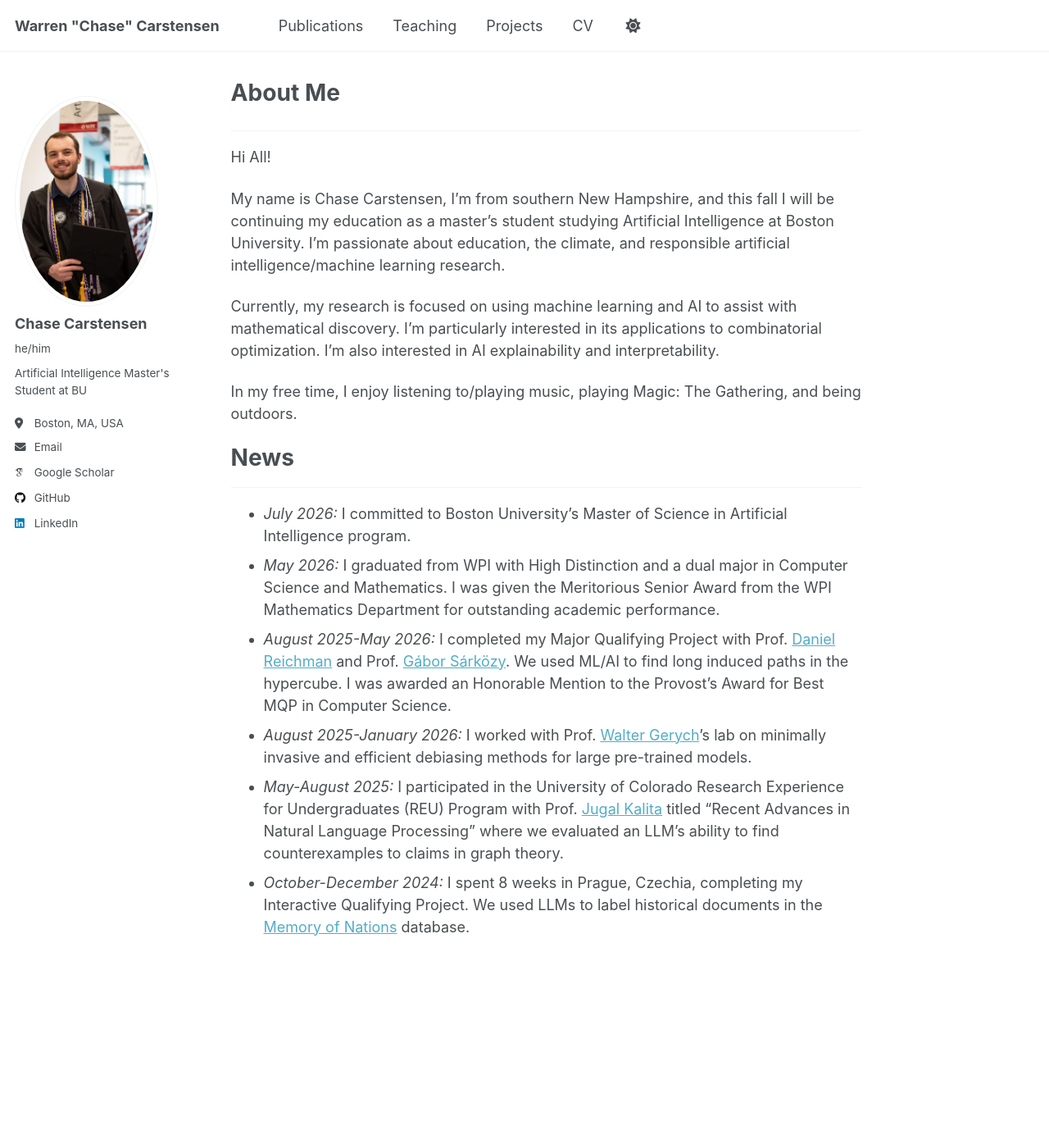
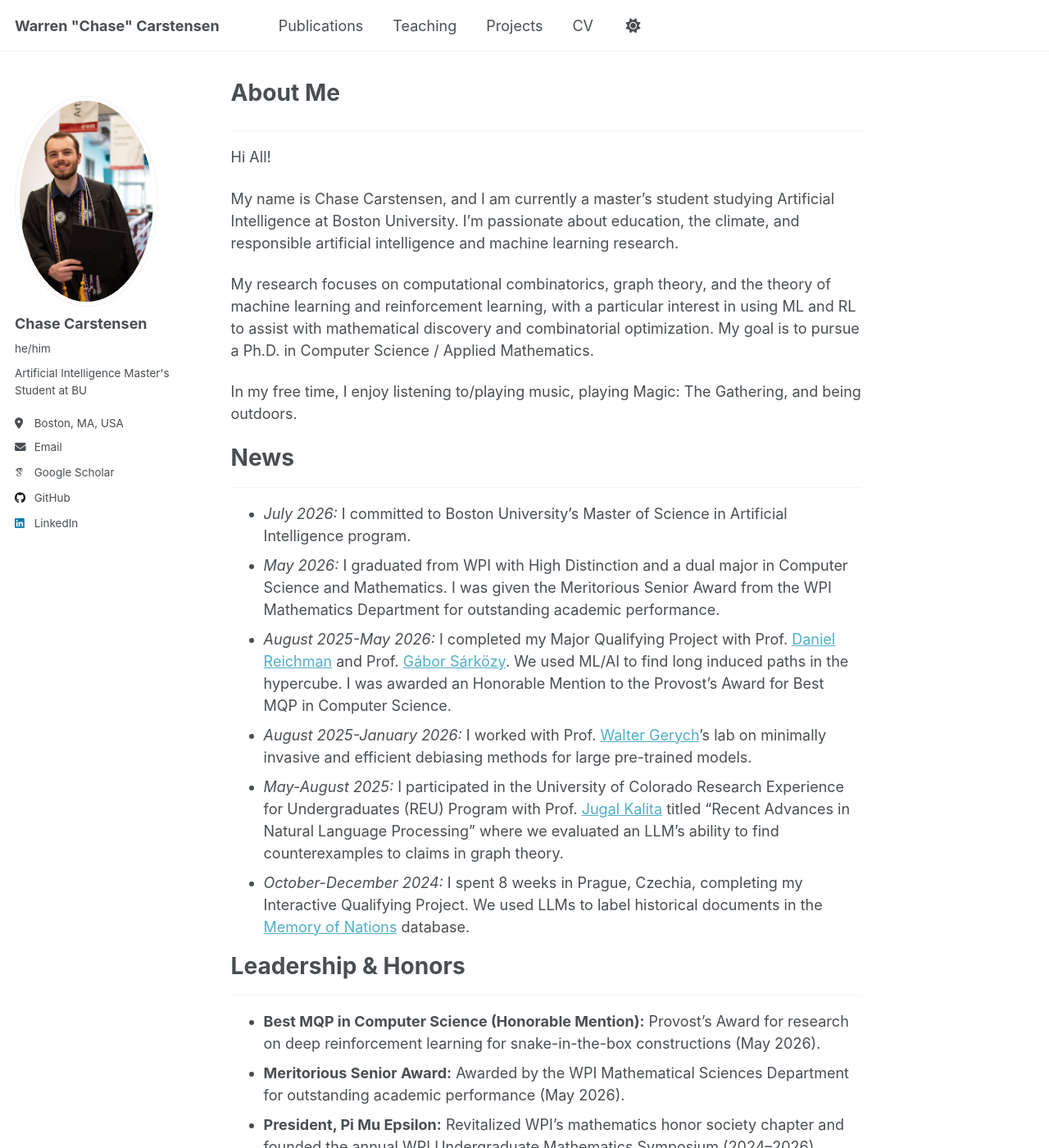
Before and after one commit to chase12803/chase12803.github.io, a Jekyll site: the page built from _pages/about.md, in a window 1280 px wide and 1400 px high. Shown: the whole window at 82% size. Built offline with Jekyll 4.4.1, drawn with Linux system fonts in a browser that asks for light colours; some web fonts are replaced; some of the changed text lies outside the part shown.

Commit message:
feat(about): add research interests, PhD intent, and leadership honors

```diff
--- a/_pages/about.md
+++ b/_pages/about.md
@@ -9,9 +9,9 @@ redirect_from:
 ---
 Hi All!
 
-My name is Chase Carstensen, I'm from southern New Hampshire, and this fall I will be continuing my education as a master's student studying Artificial Intelligence at Boston University. I'm passionate about education, the climate, and responsible artificial intelligence/machine learning research.
+My name is Chase Carstensen, and I am currently a master's student studying Artificial Intelligence at Boston University. I'm passionate about education, the climate, and responsible artificial intelligence and machine learning research.
 
-Currently, my research is focused on using machine learning and AI to assist with mathematical discovery. I'm particularly interested in its applications to combinatorial optimization. I'm also interested in AI explainability and interpretability.
+My research focuses on computational combinatorics, graph theory, and the theory of machine learning and reinforcement learning, with a particular interest in using ML and RL to assist with mathematical discovery and combinatorial optimization. My goal is to pursue a Ph.D. in Computer Science / Applied Mathematics.
 
 In my free time, I enjoy listening to/playing music, playing Magic: The Gathering, and being outdoors.
 
@@ -24,3 +24,11 @@ In my free time, I enjoy listening to/playing music, playing Magic: The Gatherin
 - *August 2025-January 2026:* I worked with Prof. [Walter Gerych](https://waltergerych.github.io/)'s lab on minimally invasive and efficient debiasing methods for large pre-trained models.
 - *May-August 2025:* I participated in the University of Colorado Research Experience for Undergraduates (REU) Program with Prof. [Jugal Kalita](https://faculty.uccs.edu/jkalita/) titled "Recent Advances in Natural Language Processing" where we evaluated an LLM's ability to find counterexamples to claims in graph theory.
 - *October-December 2024:* I spent 8 weeks in Prague, Czechia, completing my Interactive Qualifying Project. We used LLMs to label historical documents in the [Memory of Nations](https://www.memoryofnations.eu/en/archive) database.
+
+# Leadership & Honors
+---
+
+- **Best MQP in Computer Science (Honorable Mention):** Provost's Award for research on deep reinforcement learning for snake-in-the-box constructions (May 2026).
+- **Meritorious Senior Award:** Awarded by the WPI Mathematical Sciences Department for outstanding academic performance (May 2026).
+- **President, Pi Mu Epsilon:** Revitalized WPI's mathematics honor society chapter and founded the annual WPI Undergraduate Mathematics Symposium (2024–2026).
+- **Events Coordinator, Upsilon Pi Epsilon:** Co-organized the CS honor society career fair and member initiatives (2025–2026).
```
Also changed, not shown: TODO.md (+4 -14 lines).
